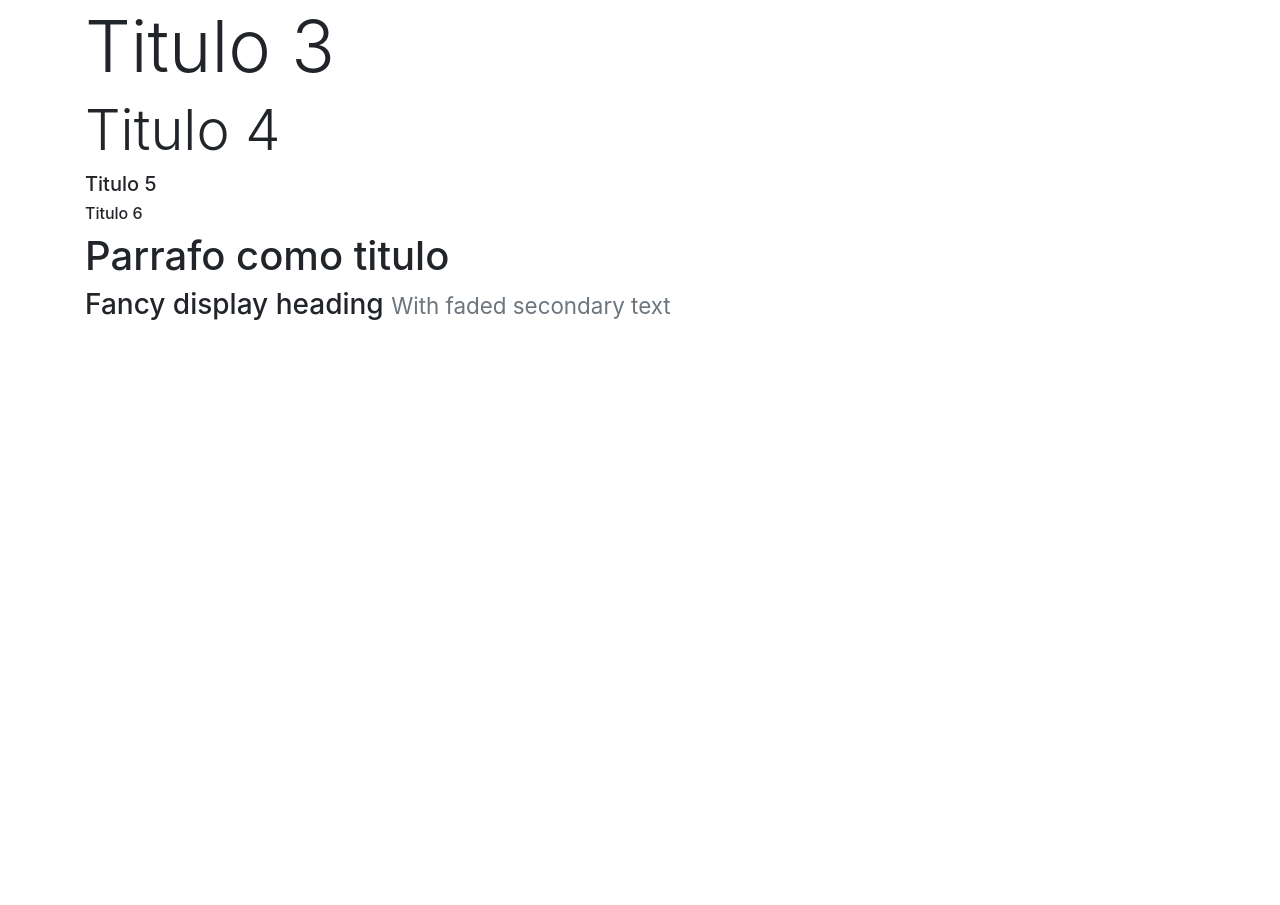
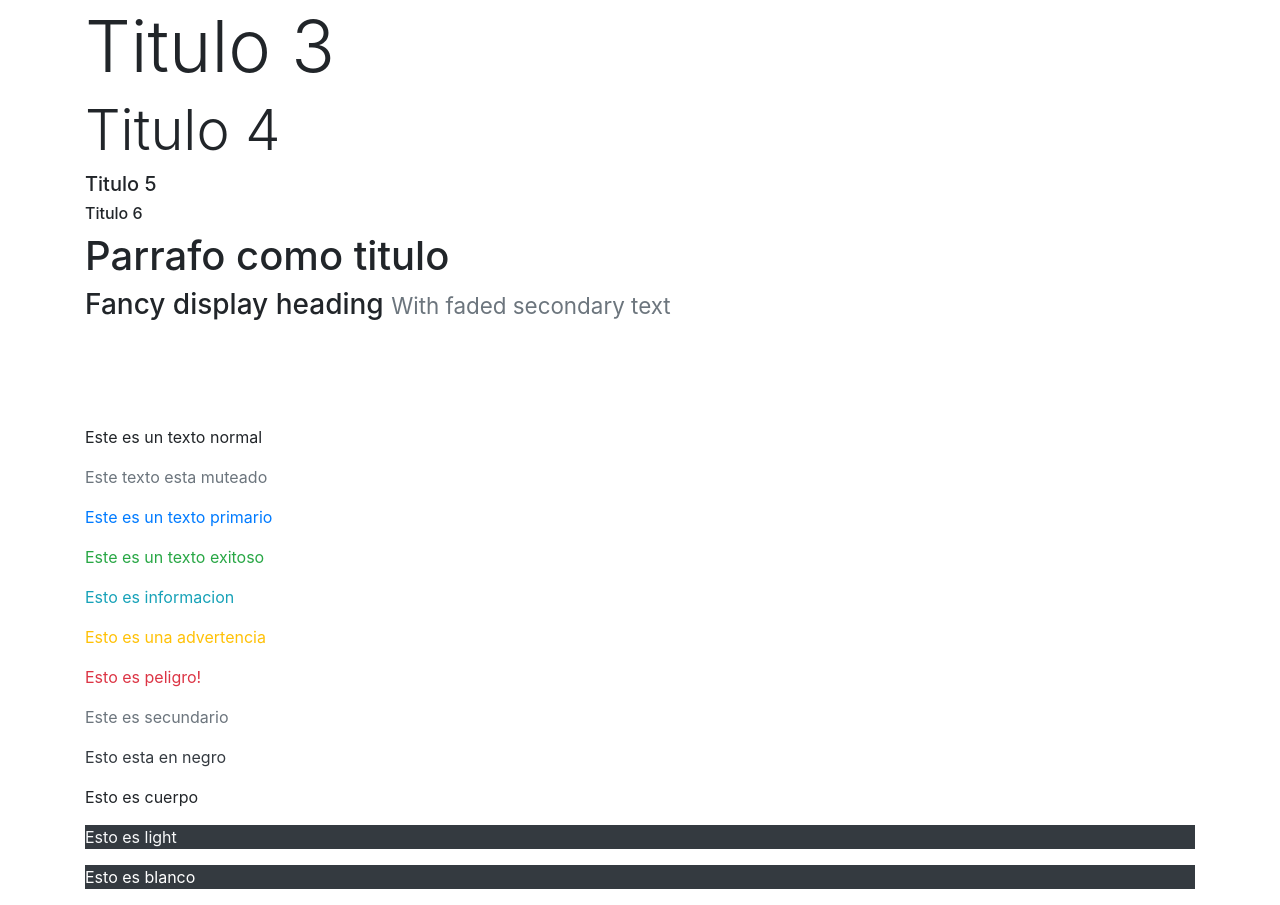
Before and after one commit to sejoma989/bootstrap_ultimate_guide, a plain HTML site: page 02-Components/components.html in a window 1280 px wide. Shown: the part 1680-2585 px from the top of the page. Before the commit the page ends 2009 px from the top, so only its background shows below. Drawn offline with nearby package versions, Linux system fonts and the light colour scheme.

Commit message:
S5e26 colors

```diff
--- a/02-Components/components.html
+++ b/02-Components/components.html
@@ -113,6 +113,24 @@
       </h3>
 
     </div>
+    <br><br><br><br>
+
+    <!-- 04.Colors -->
+    <div class="container">
+      <p>Este es un texto normal</p>
+      <p class="text-muted">Este texto esta muteado</p>
+      <p class="text-primary">Este es un texto primario</p>
+      <p class="text-success">Este es un texto exitoso</p>
+      <p class="text-info">Esto es informacion</p>
+      <p class="text-warning">Esto es una advertencia</p>
+      <p class="text-danger">Esto es peligro!</p>
+      <p class="text-secondary">Este es secundario</p>
+      <p class="text-dark">Esto esta en negro</p>
+      <p class="text-body">Esto es cuerpo</p>
+      <p class="text-light bg-dark">Esto es light</p>
+      <p class="text-white bg-dark">Esto es blanco</p>
+
+    </div>
 
     <!-- Optional JavaScript -->
     <!-- jQuery first, then Popper.js, then Bootstrap JS -->
```
Also changed, not shown: 1 other file.
